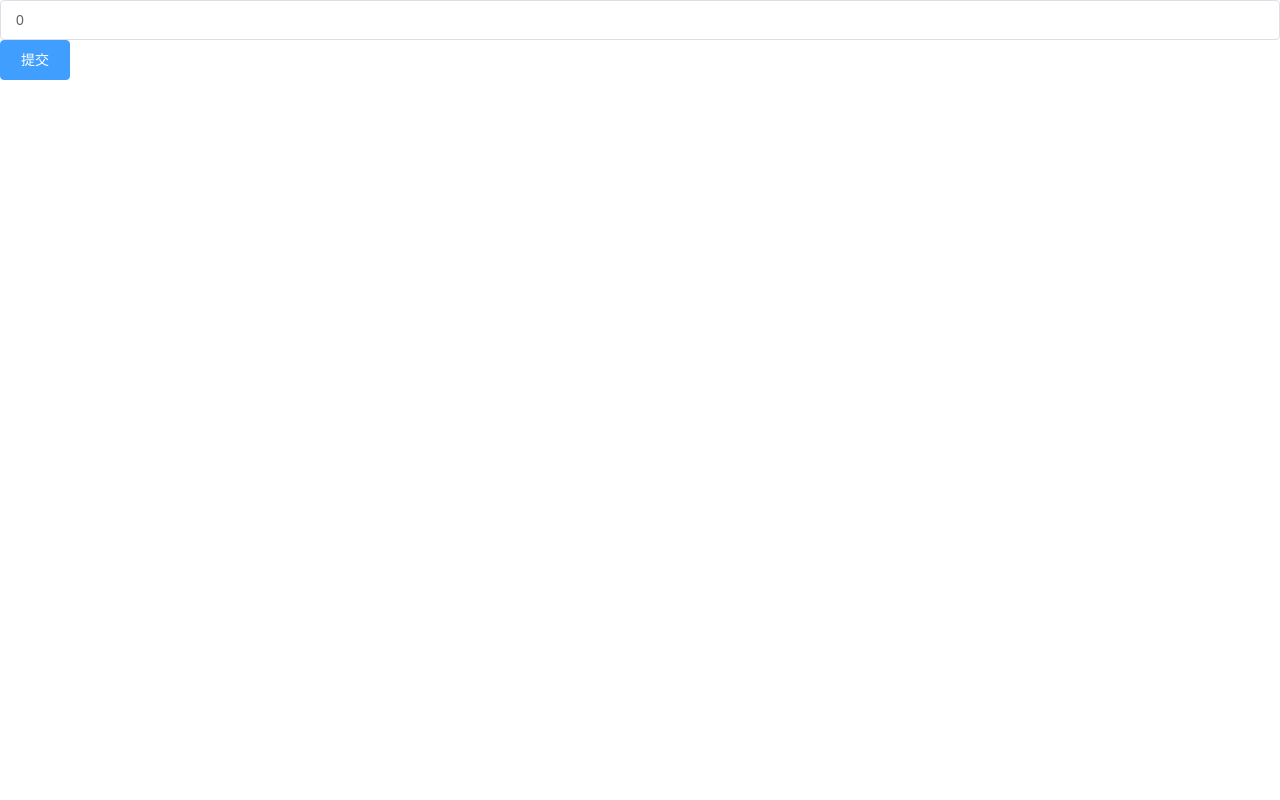
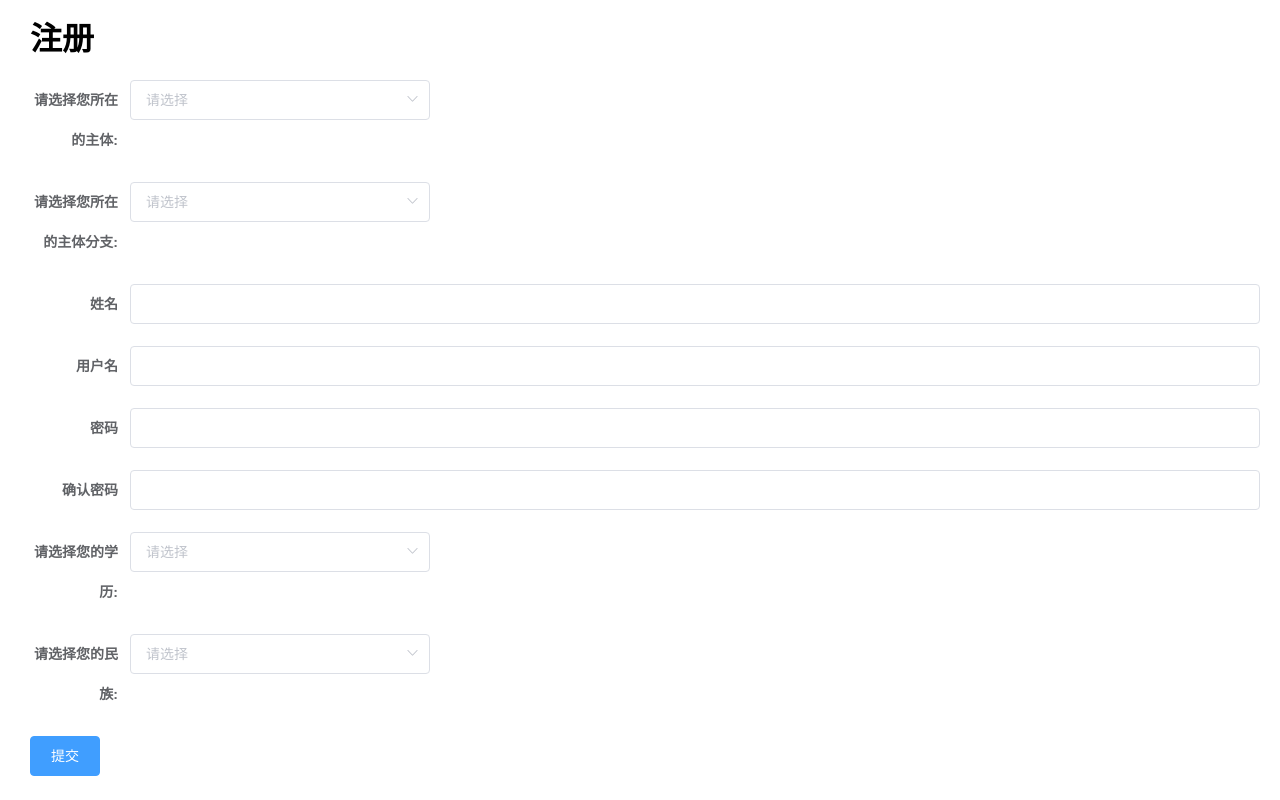
Before and after one commit to LESSSON/vue-admin, a Vue app: page /#/register in a window 1280 px wide. Built offline with nearby package versions, Linux system fonts and the light colour scheme.

Commit message:
code register

```diff
--- a/src/views/project/register.vue
+++ b/src/views/project/register.vue
@@ -1,6 +1,66 @@
 <template>
+  <el-container  style="margin-left:10px">
+    <el-header>
+      <h1>注册</h1>
+    </el-header>
+    <el-main>
+      <el-form :inline="false" :model="ruleForm" :rules="rules" ref="ruleForm" label-width="100px" class="demo-ruleForm">
+          <el-form-item label="请选择您所在的主体:" prop="staffId" >
+            <el-select v-model="ruleForm.staffIds" placeholder="请选择" multiple @visible-change="getRemoteAddr($event,remote_addr)" style="width:300px" filterable>
+                <el-option
+                v-for="item in remote_addrs"
+                :key="item.value"
+                :label="item.label"
+                :value="item.value">
+                </el-option>
+            </el-select>
+          </el-form-item>
+          <el-form-item label="请选择您所在的主体分支:" prop="staffId" >
+            <el-select v-model="ruleForm.staffIds" placeholder="请选择" multiple @visible-change="getRemoteAddr($event,remote_addr)" style="width:300px" filterable>
+                <el-option
+                v-for="item in remote_addrs"
+                :key="item.value"
+                :label="item.label"
+                :value="item.value">
+                </el-option>
+            </el-select>
+          </el-form-item>
+          <el-form-item label="姓名" prop="name" >
+            <el-input v-model="ruleForm.name" ></el-input>
+          </el-form-item>
+          <el-form-item label="用户名" prop="userName" >
+            <el-input v-model="ruleForm.userName" ></el-input>
+          </el-form-item>
+          <el-form-item label="密码" prop="password" >
+            <el-input v-model="ruleForm.password" ></el-input>
+          </el-form-item>
+          <el-form-item label="确认密码" prop="passwordToo" >
+            <el-input v-model="ruleForm.passwordToo" ></el-input>
+          </el-form-item>
+          <el-form-item label="请选择您的学历:" prop="academic" >
+            <el-select v-model="ruleForm.academic" placeholder="请选择" multiple @visible-change="getRemoteAddr($event,remote_addr)" style="width:300px" filterable>
+                <el-option
+                v-for="item in academics"
+                :key="item.value"
+                :label="item.label"
+                :value="item.value">
+                </el-option>
+            </el-select>
+          </el-form-item>
+          <el-form-item label="请选择您的民族:" prop="nation" >
+            <el-select v-model="ruleForm.nation" placeholder="请选择" multiple @visible-change="getRemoteAddr($event,remote_addr)" style="width:300px" filterable>
+                <el-option
+                v-for="item in nations"
+                :key="item.value"
+                :label="item.label"
+                :value="item.value">
+                </el-option>
+            </el-select>
+          </el-form-item>
+      </el-form>
+
+
     <div>
-    <el-input v-model="value" />
       <el-button
         type="primary"
         @click="GetPositionsByLevelType(value)"
@@ -8,6 +68,9 @@
         提交
       </el-button>
     </div>
+    </el-main>
+  </el-container>
+
 </template>
 
 
@@ -18,7 +81,12 @@ export default {
   name: "Register",
   data() {
     return {
-      value: 0
+      ruleForm: {
+      staffId:1,
+      name:"",
+      },
+      value: 0,
+
     };
   },
   methods: {
@@ -26,7 +94,7 @@ export default {
       const info = { levelType: value };
       getPositionsByLevelType(info).then(response => {
         this.value = response.data;
-        console.log(response.data);
+        // console.log(response.data);
       });
     }
   }
```
Also changed, not shown: .eslintrc.js. Lines whose indentation alone changed are shown as unchanged.
